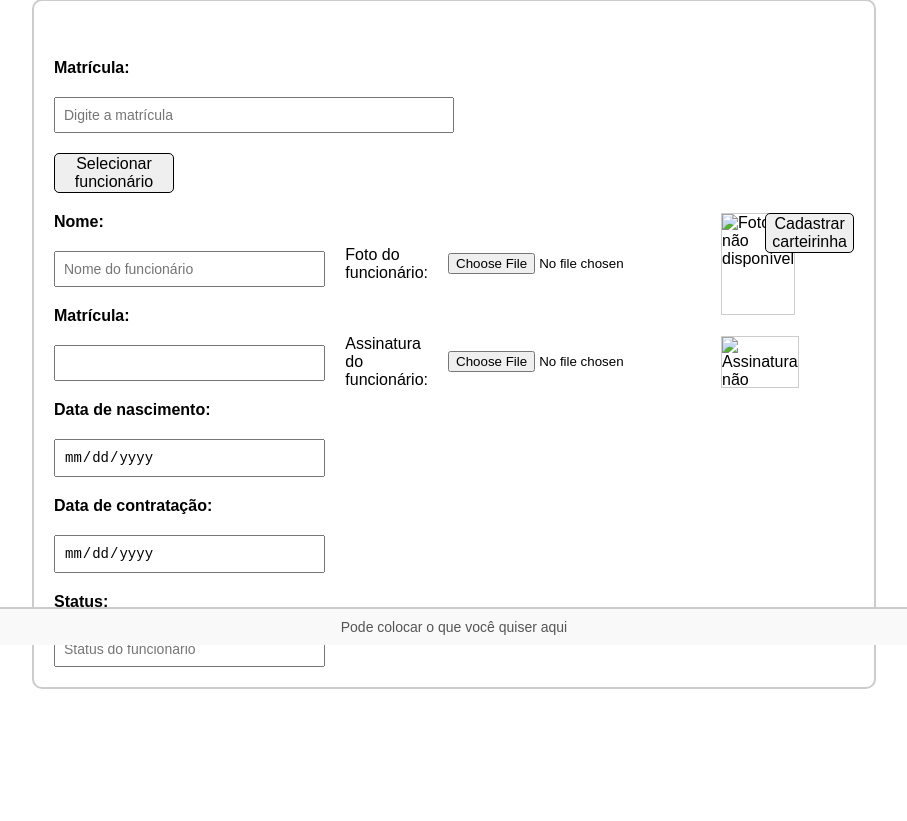
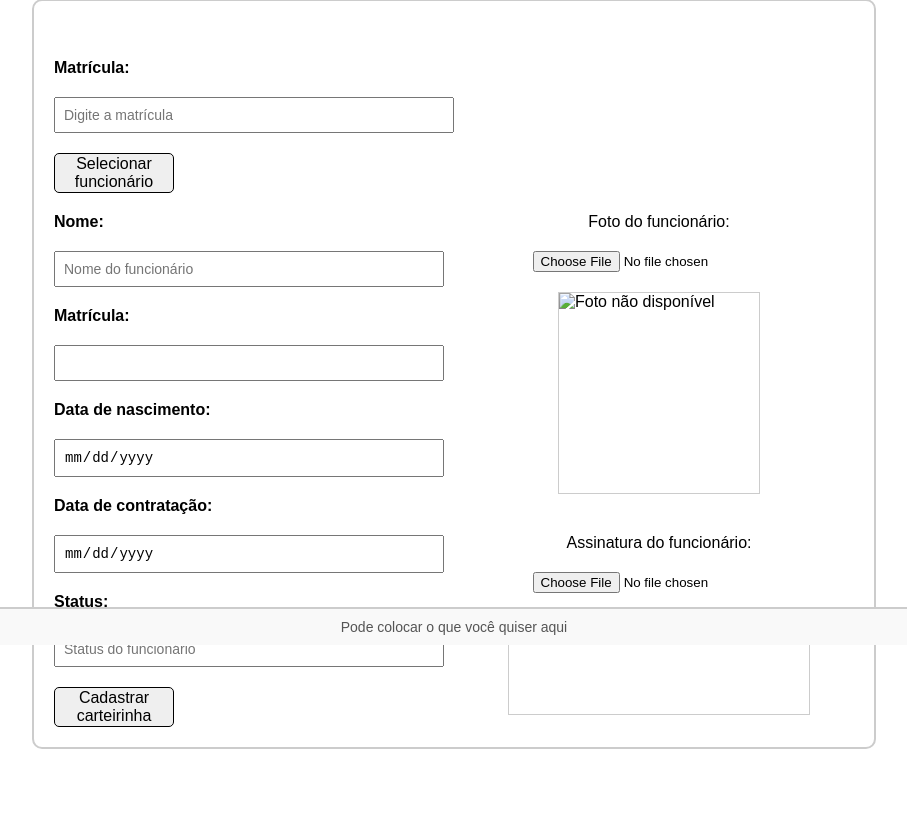
Before and after one commit to paulovarrone/CadastrosFuncionario, a Flask app: page /carteiradigital in a window 1280 px wide. Shown: the part 155-976 px from the top of the page, without its empty margins (186-1093 px from the left). Run offline with Flask 3, Linux system fonts and the light colour scheme.

Commit message:
mudanças visuais no update da carteira digital

```diff
--- a/static/css/carteira.css
+++ b/static/css/carteira.css
@@ -64,13 +64,15 @@ body {
   .photo-section {
     display: flex;
     flex-direction: column;
-    gap: 20px;
+    gap: 40px;
     width: 50%;
+    align-items: center;
   }
 
   .photo-container {
     display: flex;
     align-items: center;
+    flex-direction: column;
     gap: 20px;
   }
 
@@ -84,13 +86,13 @@ body {
   }
 
   #imgFoto {
-    width: 100px;
-    height: 100px;
+    width: 200px;
+    height: 200px;
   }
 
   #imgAssinatura {
-    width: 150px;
-    height: 50px;
+    width: 300px;
+    height: 100px;
   }
 
   footer {
--- a/templates/carteira.html
+++ b/templates/carteira.html
@@ -47,6 +47,8 @@
 
           <label for="status">Status:</label>
           <input type="text" id="status" name="status" value="{{ pessoa.status if pessoa else '' }}" placeholder="Status do funcionário" readonly>
+
+          <button id="cadastrarCarteirinha" type="submit">Cadastrar carteirinha</button>
         </div>
 
         <div class="photo-section">
@@ -61,9 +63,9 @@
             <input type="file" id="assinatura" name="assinatura" accept="image/*" onchange="previewImage(event, 'imgAssinatura')" required>
             <img id="imgAssinatura" src="" alt="Assinatura não disponível">
           </div>
+
         </div>
 
-        <button id="cadastrarCarteirinha" type="submit">Cadastrar carteirinha</button>
       </form>
 
     </div>
```
